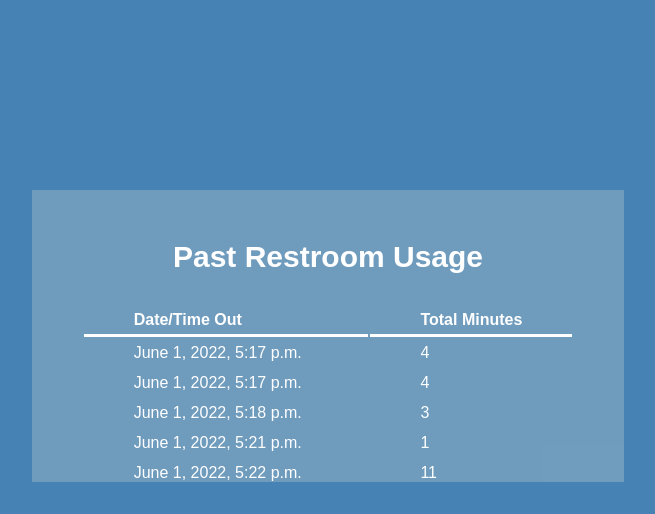
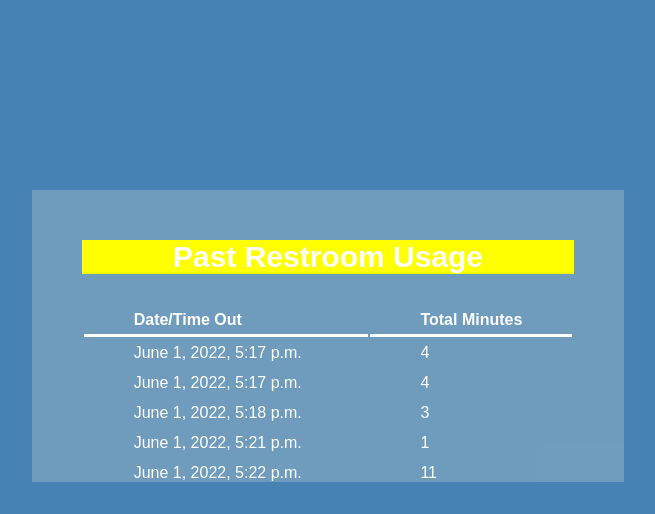
Before and after one commit to mrmaresh/classroom, a Django app: template attendance/templates/select.html in a window 1280 px wide. Shown: the part 286-800 px from the top of the page, without its empty margins (320-975 px from the left). Run offline with Django 3.2, Linux system fonts and the light colour scheme; data comes from the database, SQL or seed files in the repository; the template is opened without the code that fills it: values that come from a table or form of the project are taken from there, most other values are stand-ins (such as "Sample title", 1, 10 or a date in 2020); some web fonts are replaced.

Commit message:
Tue, Jun 21, 2022, 7:48 PM +00:00

```diff
--- a/attendance/static/select/style.css
+++ b/attendance/static/select/style.css
@@ -85,6 +85,8 @@ body {
     text-align: center;
     font-size: 30px;
     position: sticky;
+    top: 0px;
+    background-color: yellow;
 }
 
 table {
```
